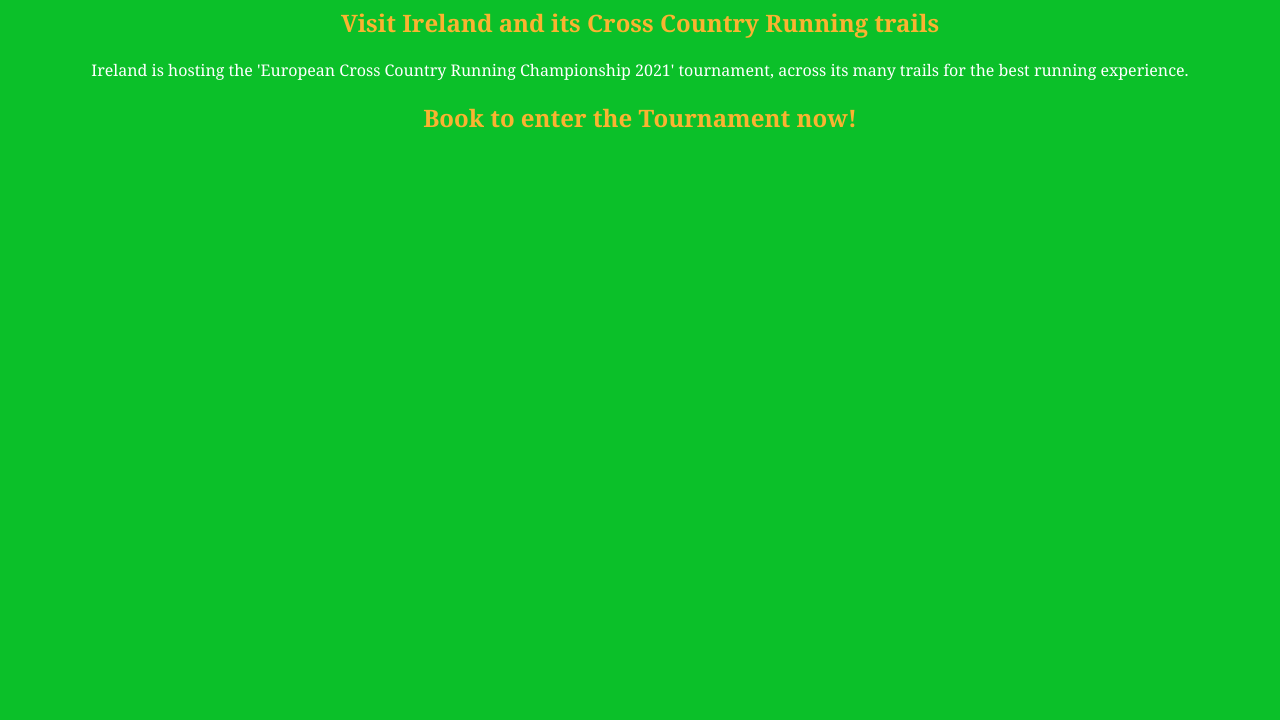
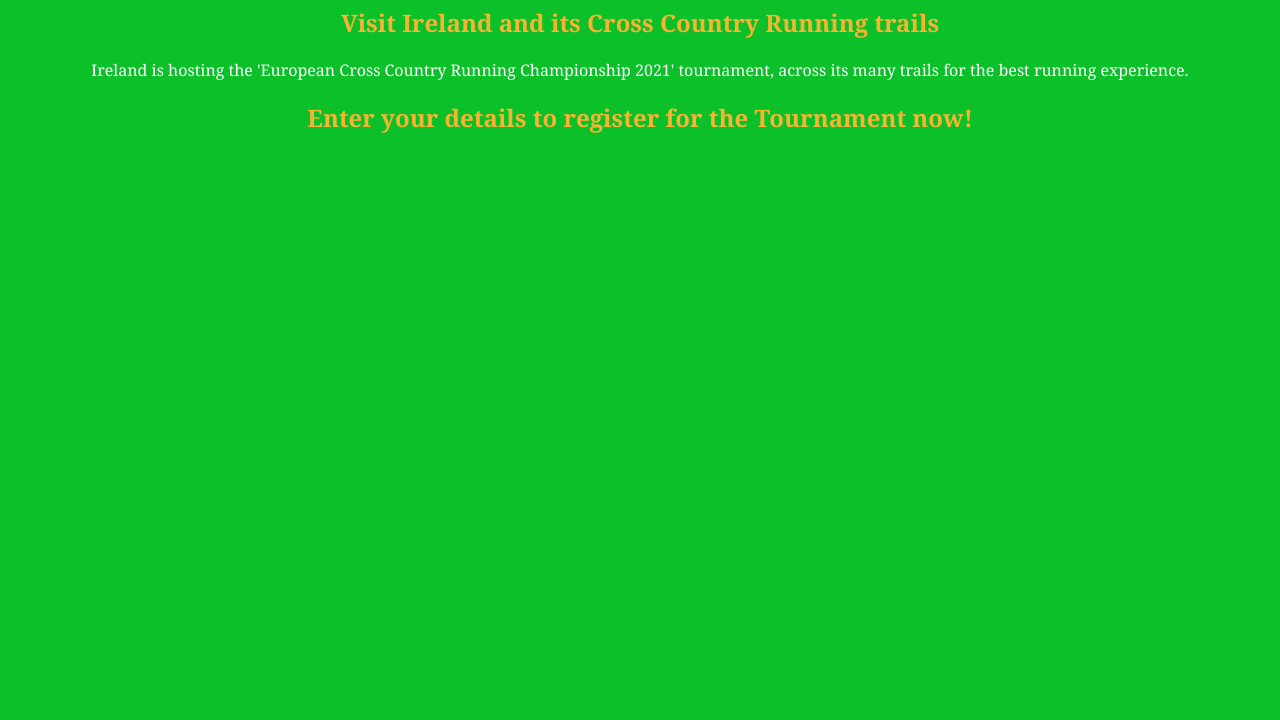
Before and after one commit to Andrewmasih/JS---OOP-object-literal-Dot-Notation, a plain HTML site: page index.html in a window 1280 px wide. Shown: the part 80-800 px from the top of the page. Drawn offline with Linux system fonts and the light colour scheme.

Commit message:
changes to text in HTML

```diff
--- a/index.html
+++ b/index.html
@@ -10,7 +10,7 @@
     <h1> Love Ireland </h1>
     <h2> Visit Ireland and its Cross Country Running trails </h2>
     <p>  Ireland is hosting the 'European Cross Country Running Championship 2021' tournament, across its many trails for the best running experience. </p>
-    <h2> Book to enter the Tournament now! </h2>
+    <h2> Enter your details to register for the Tournament now!  </h2>
     <script src="script.js"></script>
   </body>
 </html>
```
